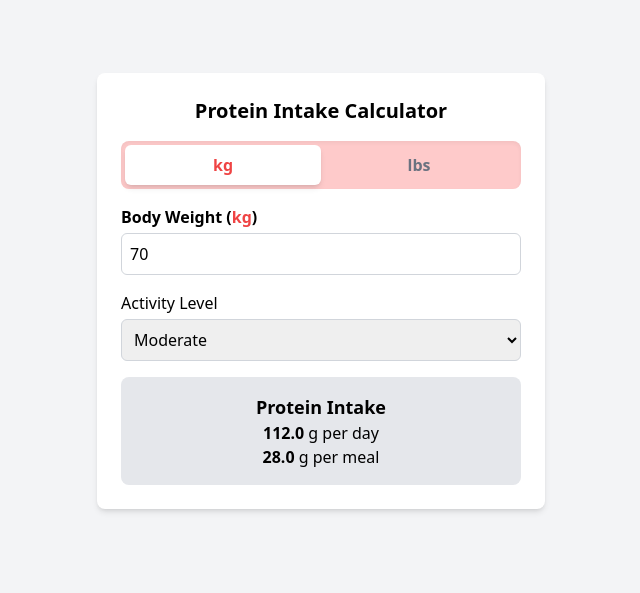
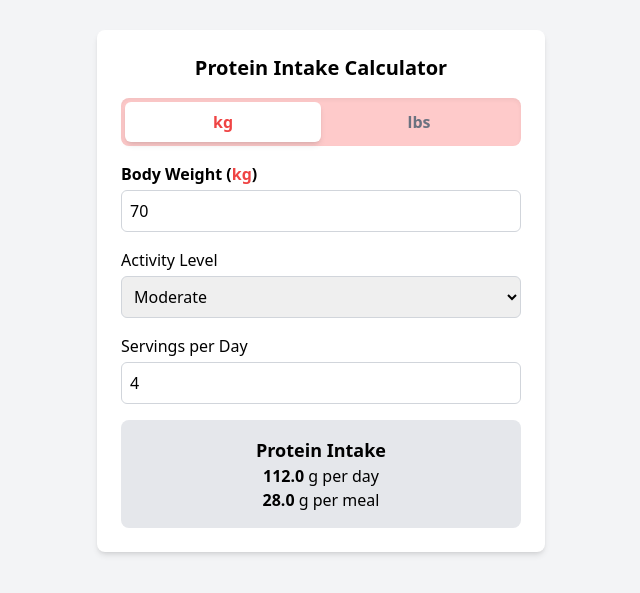
Before and after one commit to Sifrqitt/protein-calculator-v1.2, a Next.js app: page / in a window 1280 px wide. Shown: the part 109-702 px from the top of the page, without its empty margins (319-959 px from the left). Built offline with nearby package versions, Linux system fonts and the light colour scheme.

Commit message:
Update ProteinCalculator.js servings per day re-add

```diff
--- a/src/components/ProteinCalculator.js
+++ b/src/components/ProteinCalculator.js
@@ -64,6 +64,11 @@ export default function ProteinCalculator() {
             </Select>
           </div>
 
+<div className="mb-4">
+  <label className="block mb-1">Servings per Day</label>
+  <Input type="number" value={servings} min={4} max={8} onChange={(e) => setServings(Number(e.target.value))} />
+</div>
+
           <div className="mt-4 p-4 bg-gray-200 rounded-lg text-center">
             <p className="text-lg font-semibold">Protein Intake</p>
             <p><strong>{proteinPerDay.toFixed(1)}</strong> g per day</p>
```
